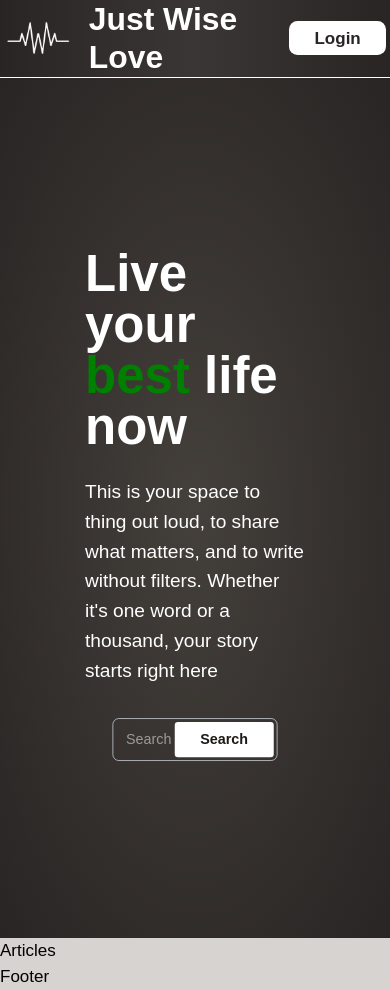
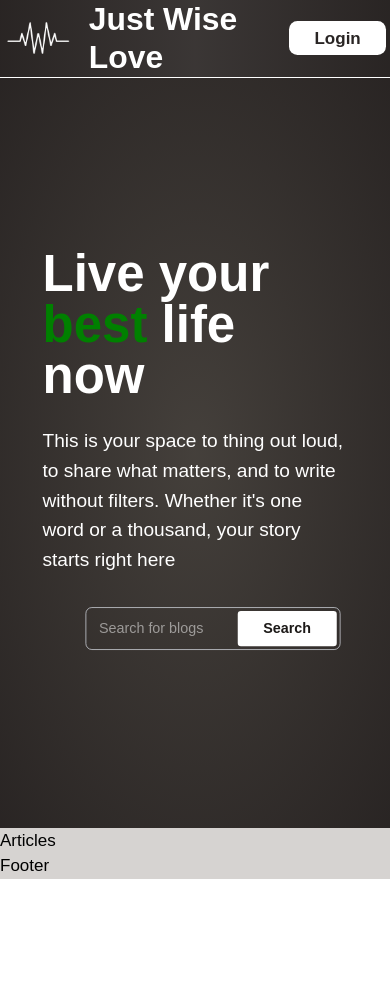
Before and after one commit to glenniii-dev/justwiselove, a React (Vite) app in the folder client/: page / in a window 390 px wide. After the commit the page ends 879 px from the top, so only its background shows below. Built offline with nearby package versions, Linux system fonts and the light colour scheme; a web font is replaced by a local one.

Commit message:
minor adjustments for mobile

```diff
--- a/client/src/components/home/Hero.tsx
+++ b/client/src/components/home/Hero.tsx
@@ -1,11 +1,11 @@
 export default function Hero() {
   return (
-    <section className='flex flex-col items-center justify-center border-t-[1px] border-white py-40 px-20 w-screen bg-radial from-stone-700 to-stone-800 text-white'>
+    <section className='flex flex-col items-center justify-center border-t-[1px] border-white py-40 px-10 sm:px-20 w-screen bg-radial from-stone-700 to-stone-800 text-white'>
       <h1 className="text-5xl sm:text-6xl md:text-7xl font-semibold sm:leading-16">Live your <span className="text-green"> best</span> life now</h1>
 
         <p className="my-6 sm:my-8 max-w-2xl m-auto text-lg md:px-18 lg:px-20 md:text-xl mx-auto">This is your space to thing out loud, to share what matters, and to write without filters. Whether it's one word or a thousand, your story starts right here</p>
 
-        <form className="flex justify-between md:w-80 lg:w-100 max-sm:scale-75 mx-auto border border-gray-300 bg-transparent rounded-lg overflow-hidden text-lg">
+        <form className="flex justify-between w-80 lg:w-100 max-sm:scale-75 mx-auto border border-gray-300 bg-transparent rounded-lg overflow-hidden text-lg">
           <input type="text" placeholder="Search for blogs" required className="w-full pl-4 outline-none" />
           <button type="submit" className="bg-white text-stone-900 font-bold px-8 py-2 m-1 rounded-sm hover:scale-105 hover:mr-[6px] transition-all cursor-pointer">Search</button>
         </form>
```
